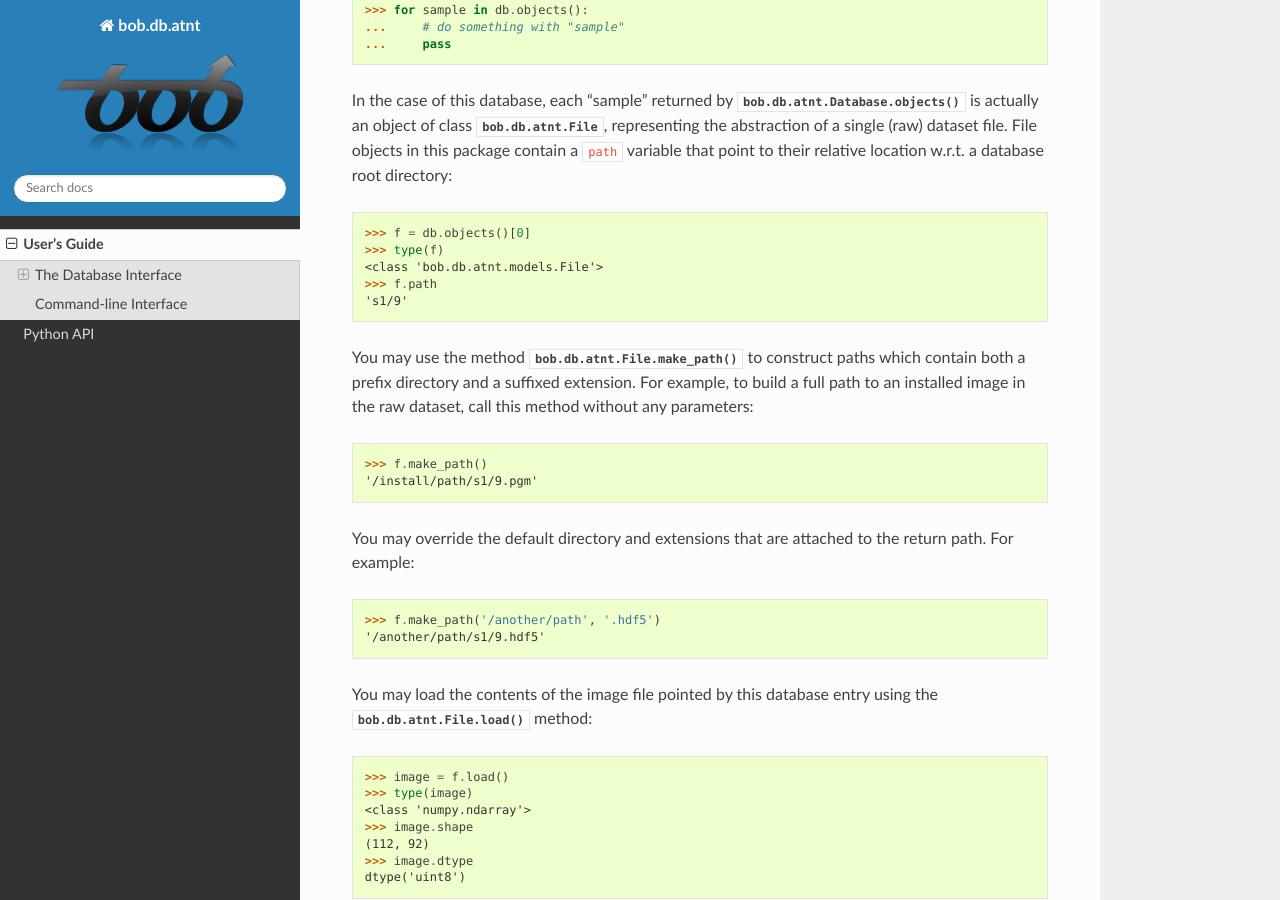
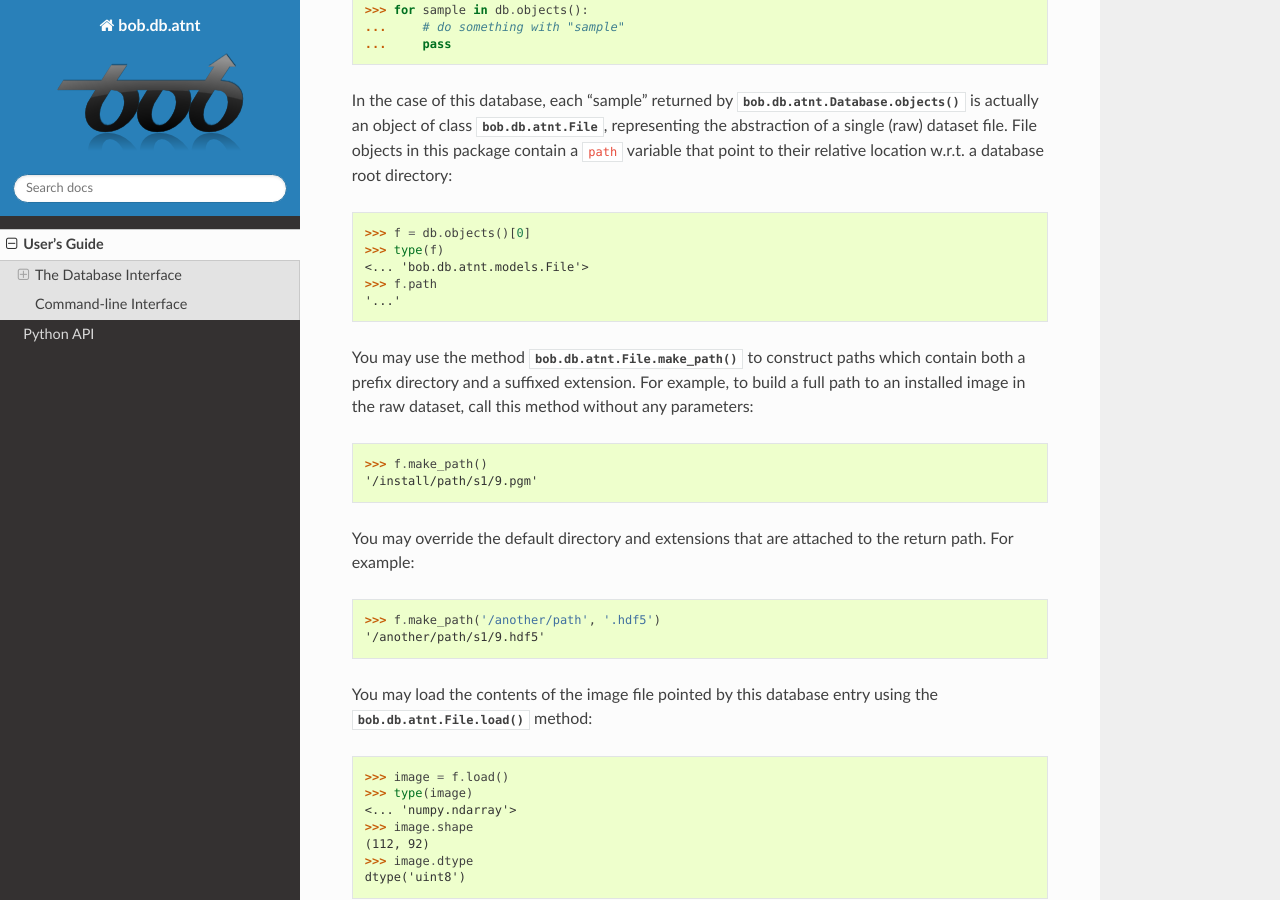
Before and after one commit to bioidiap/bob.db.atnt, a Sphinx documentation site: the page built from doc/guide.rst, in a window 1280 px wide and 900 px high, scrolled down 928 px. Built offline with Sphinx 7.4.7 and the Read the Docs theme 2.0.0, drawn with Linux system fonts in a browser that asks for light colours; formulas are drawn with MathJax 3; the version number could not be read and is left out.

Commit message:
Correctly use ellipsis on doctest

```diff
--- a/doc/guide.rst
+++ b/doc/guide.rst
@@ -77,9 +77,9 @@ point to their relative location w.r.t. a database root directory:
 
    >>> f = db.objects()[0]
    >>> type(f) #doctest: +ELLIPSIS
-   <class 'bob.db.atnt.models.File'>
+   <... 'bob.db.atnt.models.File'>
    >>> f.path # doctest: +ELLIPSIS
-   's1/9'
+   '...'
 
 
 You may use the method :py:meth:`bob.db.atnt.File.make_path` to construct paths
@@ -108,7 +108,7 @@ using the :py:meth:`bob.db.atnt.File.load` method:
 
    >>> image = f.load()
    >>> type(image) #doctest: +ELLIPSIS
-   <class 'numpy.ndarray'>
+   <... 'numpy.ndarray'>
    >>> image.shape
    (112, 92)
    >>> image.dtype
```
